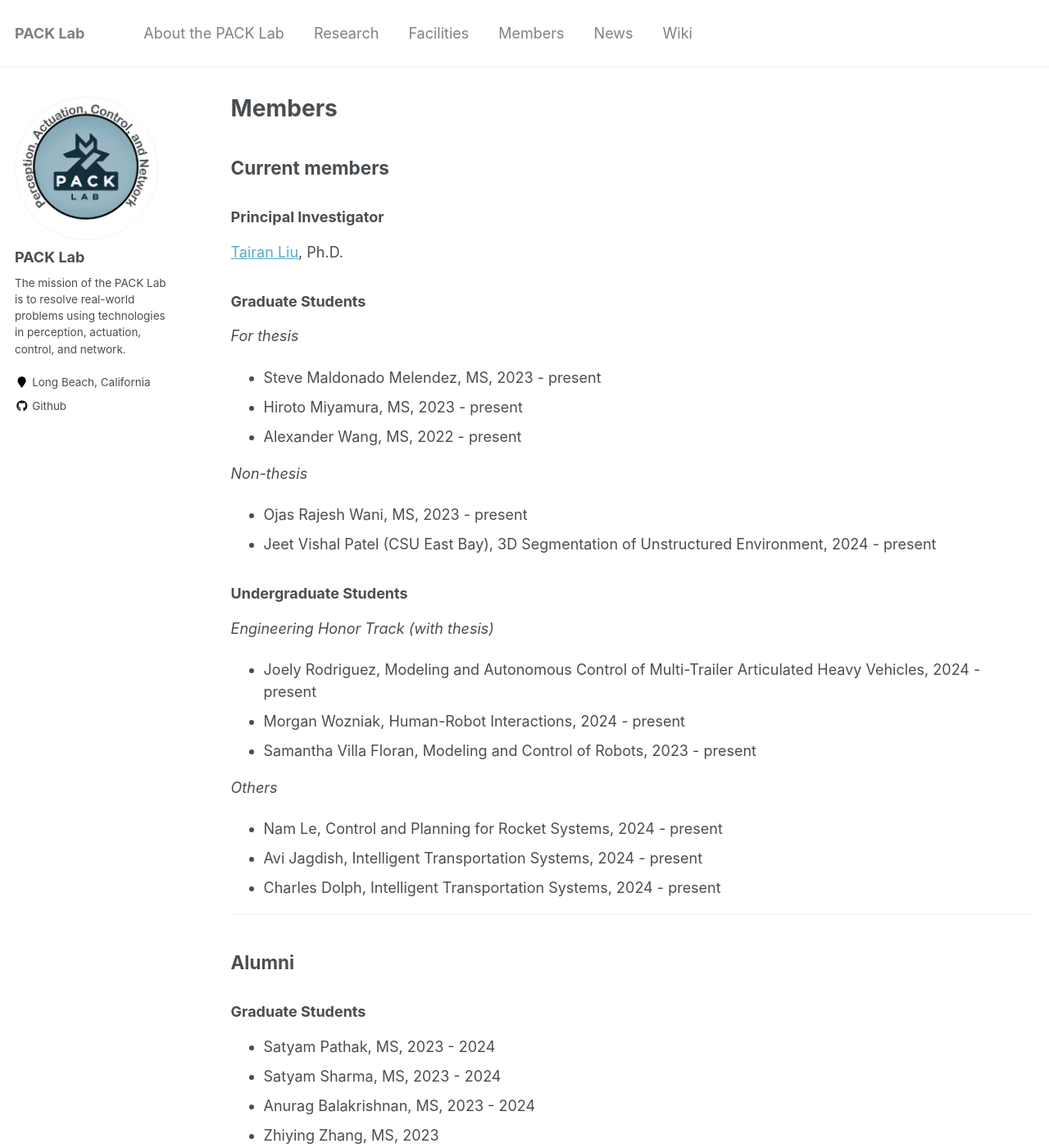
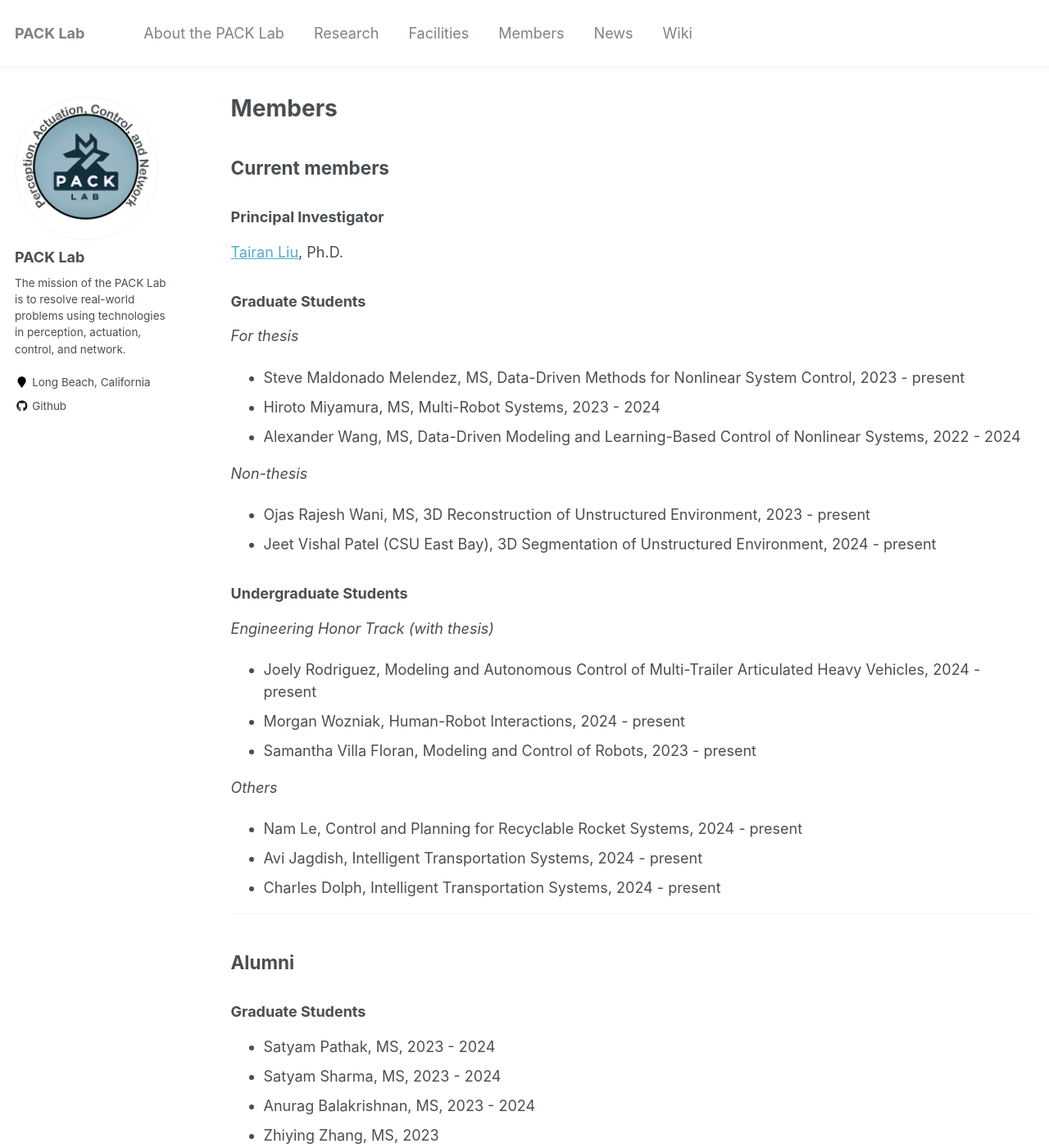
Before and after one commit to pack-lab/pack-lab.github.io, a Jekyll site: the page built from _pages/members.md, in a window 1280 px wide and 1400 px high. Shown: the whole window at 82% size. Built offline with Jekyll 4.4.1, drawn with Linux system fonts in a browser that asks for light colours.

Commit message:
Update members.md

```diff
--- a/_pages/members.md
+++ b/_pages/members.md
@@ -14,13 +14,13 @@ author_profile: true
 
 *For thesis*
 
-* Steve Maldonado Melendez, MS, 2023 - present
-* Hiroto Miyamura, MS, 2023 - present
-* Alexander Wang, MS, 2022 - present
+* Steve Maldonado Melendez, MS, Data-Driven Methods for Nonlinear System Control, 2023 - present
+* Hiroto Miyamura, MS, Multi-Robot Systems, 2023 - 2024
+* Alexander Wang, MS, Data-Driven Modeling and Learning-Based Control of Nonlinear Systems, 2022 - 2024
 
 *Non-thesis*
 
-* Ojas Rajesh Wani, MS, 2023 - present
+* Ojas Rajesh Wani, MS, 3D Reconstruction of Unstructured Environment, 2023 - present
 * Jeet Vishal Patel (CSU East Bay), 3D Segmentation of Unstructured Environment, 2024 - present
 
 ### Undergraduate Students
@@ -33,7 +33,7 @@ author_profile: true
 
 *Others*
 
-* Nam Le, Control and Planning for Rocket Systems, 2024 - present
+* Nam Le, Control and Planning for Recyclable Rocket Systems, 2024 - present
 * Avi Jagdish, Intelligent Transportation Systems, 2024 - present
 * Charles Dolph, Intelligent Transportation Systems, 2024 - present
 
```
